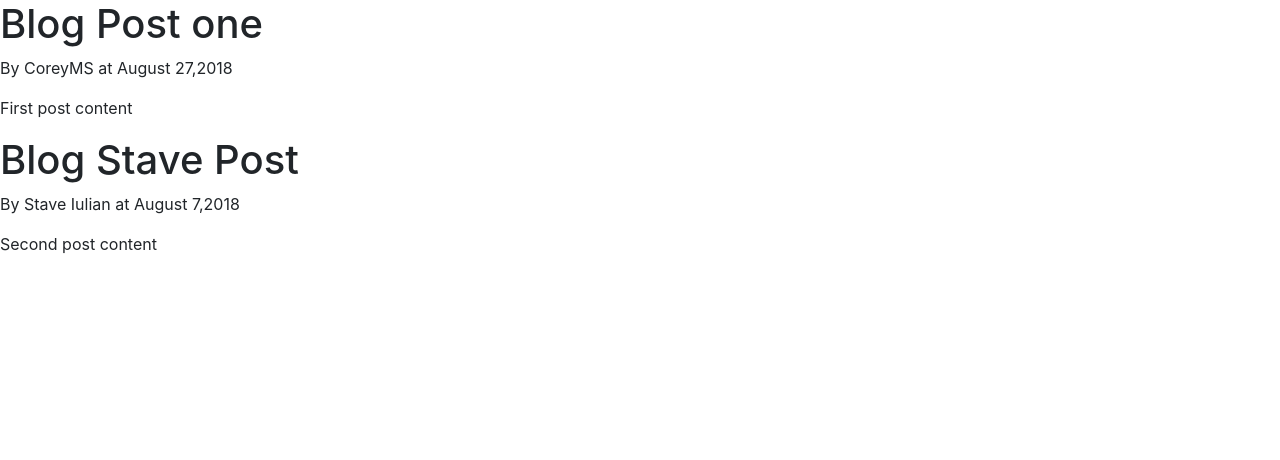
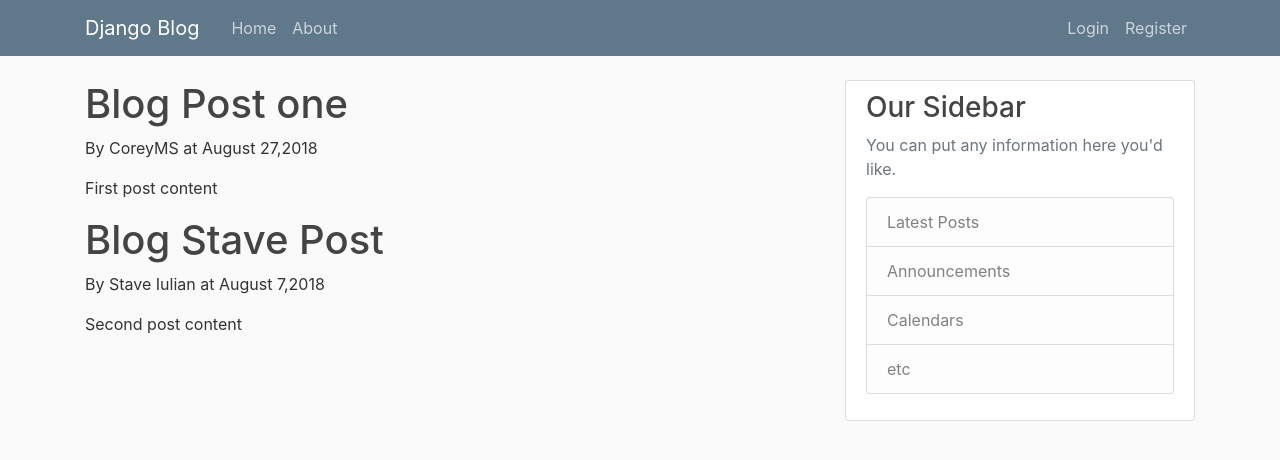
Before and after one commit to IulianStave/blog, a Django app: page / in a window 1280 px wide. Shown: the top 460 px of the page. Run offline with Django 3.2, Linux system fonts and the light colour scheme; some libraries are stand-ins or nearby versions.

Commit message:
Add static main css

```diff
--- /dev/null
+++ b/blog/static/blog/main.css
@@ -0,0 +1,84 @@
+body {
+    background: #fafafa;
+    color: #333333;
+    margin-top: 5rem;
+  }
+
+  h1, h2, h3, h4, h5, h6 {
+    color: #444444;
+  }
+
+  ul {
+    margin: 0;
+  }
+
+  .bg-steel {
+    background-color: #5f788a;
+  }
+
+  .site-header .navbar-nav .nav-link {
+    color: #cbd5db;
+  }
+
+  .site-header .navbar-nav .nav-link:hover {
+    color: #ffffff;
+  }
+
+  .site-header .navbar-nav .nav-link.active {
+    font-weight: 500;
+  }
+
+  .content-section {
+    background: #ffffff;
+    padding: 10px 20px;
+    border: 1px solid #dddddd;
+    border-radius: 3px;
+    margin-bottom: 20px;
+  }
+
+  .article-title {
+    color: #444444;
+  }
+
+  a.article-title:hover {
+    color: #428bca;
+    text-decoration: none;
+  }
+
+  .article-content {
+    white-space: pre-line;
+  }
+
+  .article-img {
+    height: 65px;
+    width: 65px;
+    margin-right: 16px;
+  }
+
+  .article-metadata {
+    padding-bottom: 1px;
+    margin-bottom: 4px;
+    border-bottom: 1px solid #e3e3e3
+  }
+
+  .article-metadata a:hover {
+    color: #333;
+    text-decoration: none;
+  }
+
+  .article-svg {
+    width: 25px;
+    height: 25px;
+    vertical-align: middle;
+  }
+
+  .account-img {
+    height: 125px;
+    width: 125px;
+    margin-right: 20px;
+    margin-bottom: 16px;
+  }
+
+  .account-heading {
+    font-size: 2.5rem;
+  }
--- a/blog/templates/blog/base.html
+++ b/blog/templates/blog/base.html
@@ -1,15 +1,64 @@
+{% load static %}
 <!DOCTYPE html>
 <html>
 <head>
-        <link rel="stylesheet" href="https://stackpath.bootstrapcdn.com/bootstrap/4.3.1/css/bootstrap.min.css" integrity="sha384-ggOyR0iXCbMQv3Xipma34MD+dH/1fQ784/j6cY/iJTQUOhcWr7x9JvoRxT2MZw1T" crossorigin="anonymous">
+    <!-- Required meta tags -->
+    <meta charset="utf-8">
+    <meta name="viewport" content="width=device-width, initial-scale=1, shrink-to-fit=no">
+
+    <!-- Bootstrap CSS -->
+    <link rel="stylesheet" href="https://stackpath.bootstrapcdn.com/bootstrap/4.3.1/css/bootstrap.min.css" integrity="sha384-ggOyR0iXCbMQv3Xipma34MD+dH/1fQ784/j6cY/iJTQUOhcWr7x9JvoRxT2MZw1T" crossorigin="anonymous">
+    <link rel="stylesheet" type="text/css" href="{% static 'blog/main.css' %}">
+
     {% if title %}
-        <title>{{ title }} - Django </title>
+        <title>{{ title }} - DJB </title>
     {% else %}
-        <title>appdjango</title>
+        <title>DJB</title>
     {% endif %}
 </head>
 <body>
-    {% block content %} {%endblock%}
+    <header class="site-header">
+        <nav class="navbar navbar-expand-md navbar-dark bg-steel fixed-top">
+            <div class="container">
+            <a class="navbar-brand mr-4" href="/">Django Blog</a>
+            <button class="navbar-toggler" type="button" data-toggle="collapse" data-target="#navbarToggle" aria-controls="navbarToggle" aria-expanded="false" aria-label="Toggle navigation">
+            <span class="navbar-toggler-icon"></span>
+            </button>
+            <div class="collapse navbar-collapse" id="navbarToggle">
+                <div class="navbar-nav mr-auto">
+                <a class="nav-item nav-link" href="/">Home</a>
+                <a class="nav-item nav-link" href="/about">About</a>
+                </div>
+                <!-- Navbar Right Side -->
+                <div class="navbar-nav">
+                <a class="nav-item nav-link" href="#">Login</a>
+                <a class="nav-item nav-link" href="#">Register</a>
+                </div>
+            </div>
+            </div>
+        </nav>
+        </header>
+
+    <main role="main" class="container">
+        <div class="row">
+            <div class="col-md-8">
+            {% block content %}{% endblock %}
+            </div>
+            <div class="col-md-4">
+            <div class="content-section">
+                <h3>Our Sidebar</h3>
+                <p class='text-muted'>You can put any information here you'd like.
+                <ul class="list-group">
+                    <li class="list-group-item list-group-item-light">Latest Posts</li>
+                    <li class="list-group-item list-group-item-light">Announcements</li>
+                    <li class="list-group-item list-group-item-light">Calendars</li>
+                    <li class="list-group-item list-group-item-light">etc</li>
+                </ul>
+                </p>
+            </div>
+            </div>
+        </div>
+    </main>
 
     <script src="https://code.jquery.com/jquery-3.3.1.slim.min.js" integrity="sha384-q8i/X+965DzO0rT7abK41JStQIAqVgRVzpbzo5smXKp4YfRvH+8abtTE1Pi6jizo" crossorigin="anonymous"></script>
     <script src="https://cdnjs.cloudflare.com/ajax/libs/popper.js/1.14.7/umd/popper.min.js" integrity="sha384-UO2eT0CpHqdSJQ6hJty5KVphtPhzWj9WO1clHTMGa3JDZwrnQq4sF86dIHNDz0W1" crossorigin="anonymous"></script>
--- a/blog/views.py
+++ b/blog/views.py
@@ -1,6 +1,4 @@
 from django.shortcuts import render
-#from django.http import HttpResponse
-
 
 posts = [
     {
--- a/django_project/urls.py
+++ b/django_project/urls.py
@@ -18,7 +18,6 @@ from django.urls import path, include
 
 urlpatterns = [
     path('admin/', admin.site.urls),
-    #path('blog/', include('blog.urls')),
     path('', include('blog.urls')),
 
 ]
```
